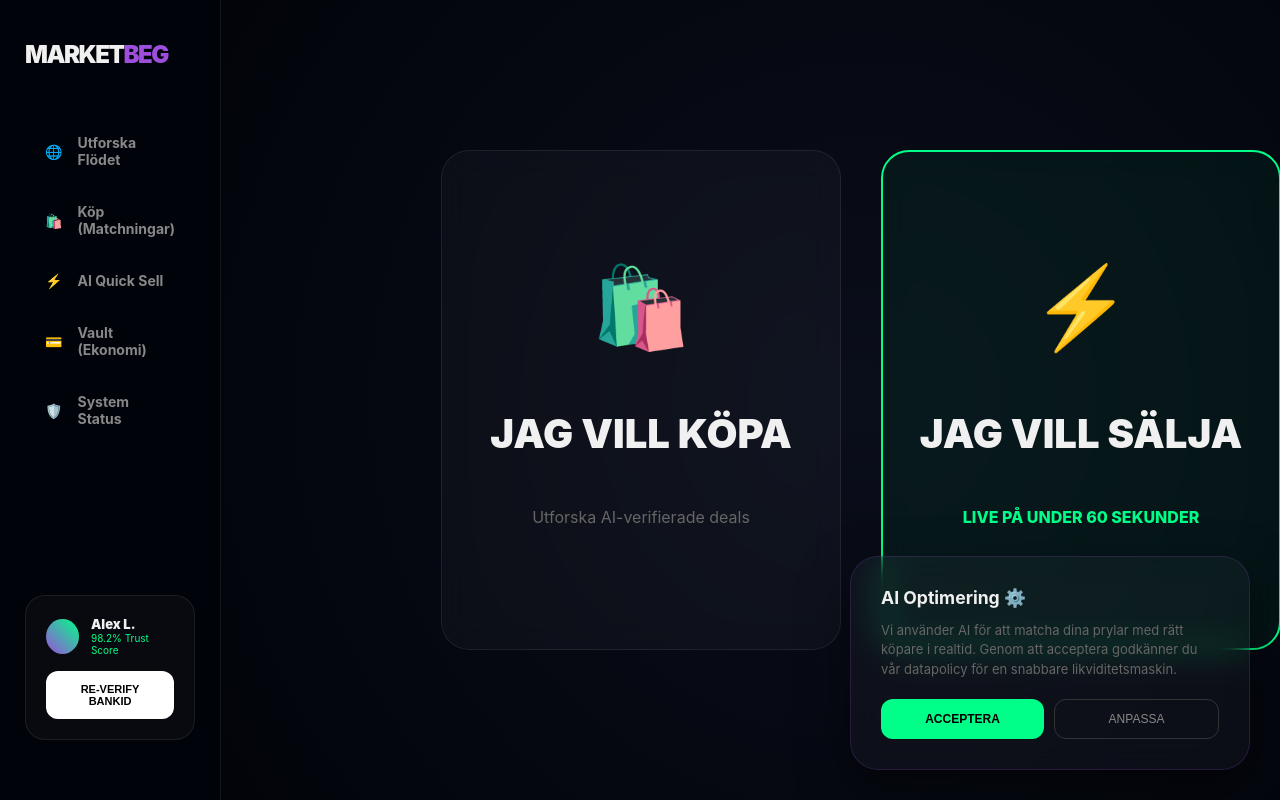
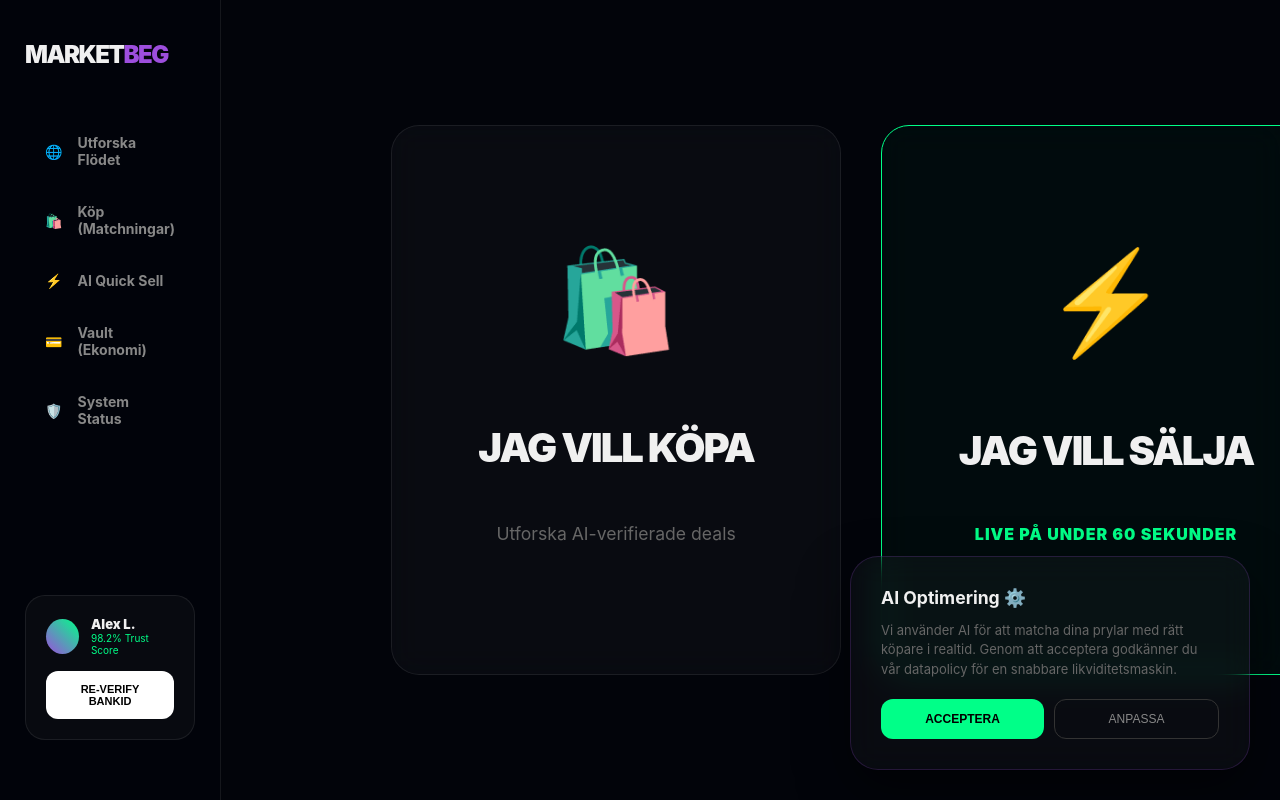
Before and after one commit to gascheckking/marketbeg-appGem, a Next.js app: page /login in a window 1280 px wide. Shown: the top 800 px of the page. Built offline with nearby package versions, Linux system fonts and the light colour scheme.

Commit message:
Update page.tsx

```diff
--- a/app/login/page.tsx
+++ b/app/login/page.tsx
@@ -1,4 +1,5 @@
 "use client";
+import React from 'react';
 import { useRouter } from 'next/navigation';
 
 export default function EntryChoice() {
@@ -7,28 +8,27 @@ export default function EntryChoice() {
   return (
     <div style={{
       height: '100vh', width: '100vw', display: 'flex',
-      background: 'radial-gradient(circle, #0a0e1a 0%, #02040a 100%)',
-      alignItems: 'center', justifyContent: 'center', gap: '40px'
+      background: 'var(--bg-deep)',
+      alignItems: 'center', justifyContent: 'center', gap: '40px',
+      padding: '0 40px'
     }}>
-      {/* KÖP-Sidan */}
       <div onClick={() => router.push('/feed')} className="glass-card" style={{
-        width: '400px', height: '500px', display: 'flex', flexDirection: 'column',
+        width: '450px', height: '550px', display: 'flex', flexDirection: 'column',
         alignItems: 'center', justifyContent: 'center', cursor: 'pointer', transition: '0.4s'
       }}>
-        <div style={{ fontSize: '80px', marginBottom: '20px' }}>🛍️</div>
-        <h2 style={{ fontSize: '2.5rem', fontWeight: 900 }}>JAG VILL KÖPA</h2>
-        <p className="muted">Utforska AI-verifierade deals</p>
+        <div style={{ fontSize: '100px', marginBottom: '30px' }}>🛍️</div>
+        <h2 style={{ fontSize: '2.5rem', fontWeight: 900, letterSpacing: '-2px' }}>JAG VILL KÖPA</h2>
+        <p className="muted" style={{ fontSize: '1.1rem' }}>Utforska AI-verifierade deals</p>
       </div>
 
-      {/* SNABB-SÄLJ (Världens snabbaste) */}
       <div onClick={() => router.push('/sell/instant')} className="glass-card" style={{
-        width: '400px', height: '500px', display: 'flex', flexDirection: 'column',
+        width: '450px', height: '550px', display: 'flex', flexDirection: 'column',
         alignItems: 'center', justifyContent: 'center', cursor: 'pointer',
-        border: '2px solid var(--neon-mint)', background: 'rgba(0, 255, 136, 0.05)'
+        border: '1px solid var(--neon-mint)', background: 'rgba(0, 255, 136, 0.03)'
       }}>
-        <div style={{ fontSize: '80px', marginBottom: '20px' }}>⚡</div>
-        <h2 style={{ fontSize: '2.5rem', fontWeight: 900 }}>JAG VILL SÄLJA</h2>
-        <p style={{ color: 'var(--neon-mint)', fontWeight: 800 }}>LIVE PÅ UNDER 60 SEKUNDER</p>
+        <div style={{ fontSize: '100px', marginBottom: '30px' }}>⚡</div>
+        <h2 style={{ fontSize: '2.5rem', fontWeight: 900, letterSpacing: '-2px' }}>JAG VILL SÄLJA</h2>
+        <p style={{ color: 'var(--neon-mint)', fontWeight: 900, letterSpacing: '1px' }}>LIVE PÅ UNDER 60 SEKUNDER</p>
       </div>
     </div>
   );
```
